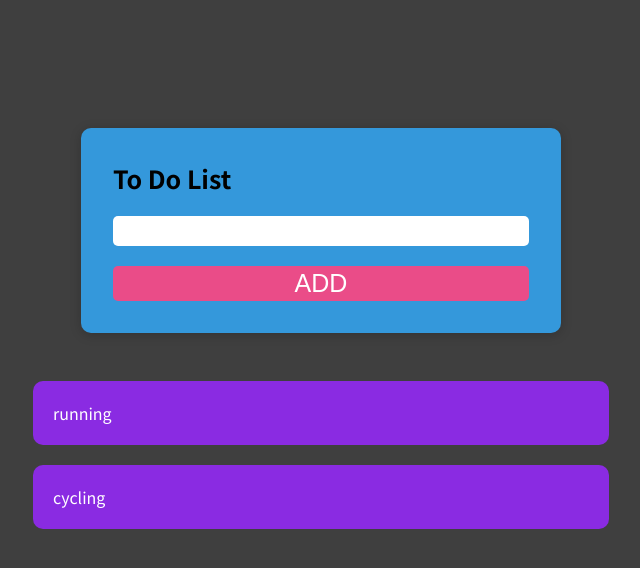
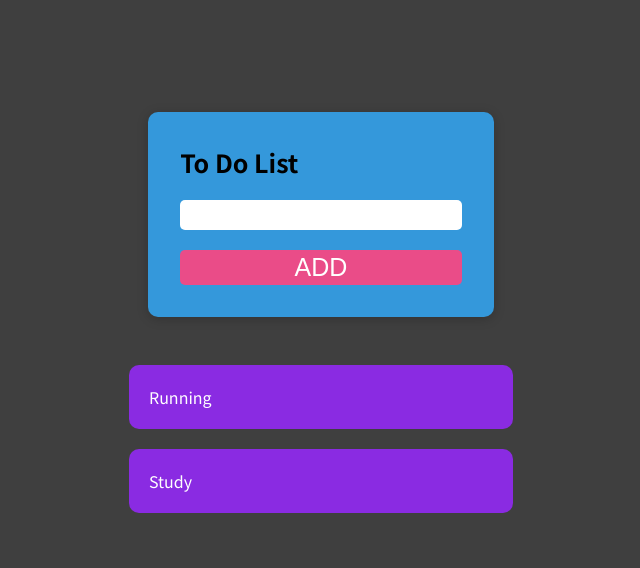
Before and after one commit to prabhatshukla605/TodoList-prabhat, a React (Create React App) app: page / in a window 1280 px wide. Shown: the top 568 px of the page, without its empty margins (319-959 px from the left). Built offline with nearby package versions, Linux system fonts and the light colour scheme; a web font is replaced by a local one.

Commit message:
final commit

```diff
--- a/src/App.js
+++ b/src/App.js
@@ -4,17 +4,13 @@ import FormComponent from "./Components/FormComponent";
 import ListComponent from "./Components/ListComponent";
 import "./style.css";
 
-function newFeature() {
-  console.log('new feature is added');
-}
-newFeature();
+
 
 
 function App() {
-  console.log('new welocome');
   const [todos, setTodos] = useState([
-    { text: "running", id: "id1" },
-    { text: "cycling", id: "id2" },
+    { text: "Running", id: "id1" },
+    { text: "Study", id: "id2" },
   ]);
   // const todos = [
   //   { text: "running", id: "id1" },
--- a/src/style.css
+++ b/src/style.css
@@ -1,7 +1,7 @@
 .main-div{
-    margin: 3rem auto;
+    margin: 2rem auto;
     padding:2rem ;
-    width: 50%  ;
+    width: 35%  ;
     border-radius: 10px;
 }
 
```
